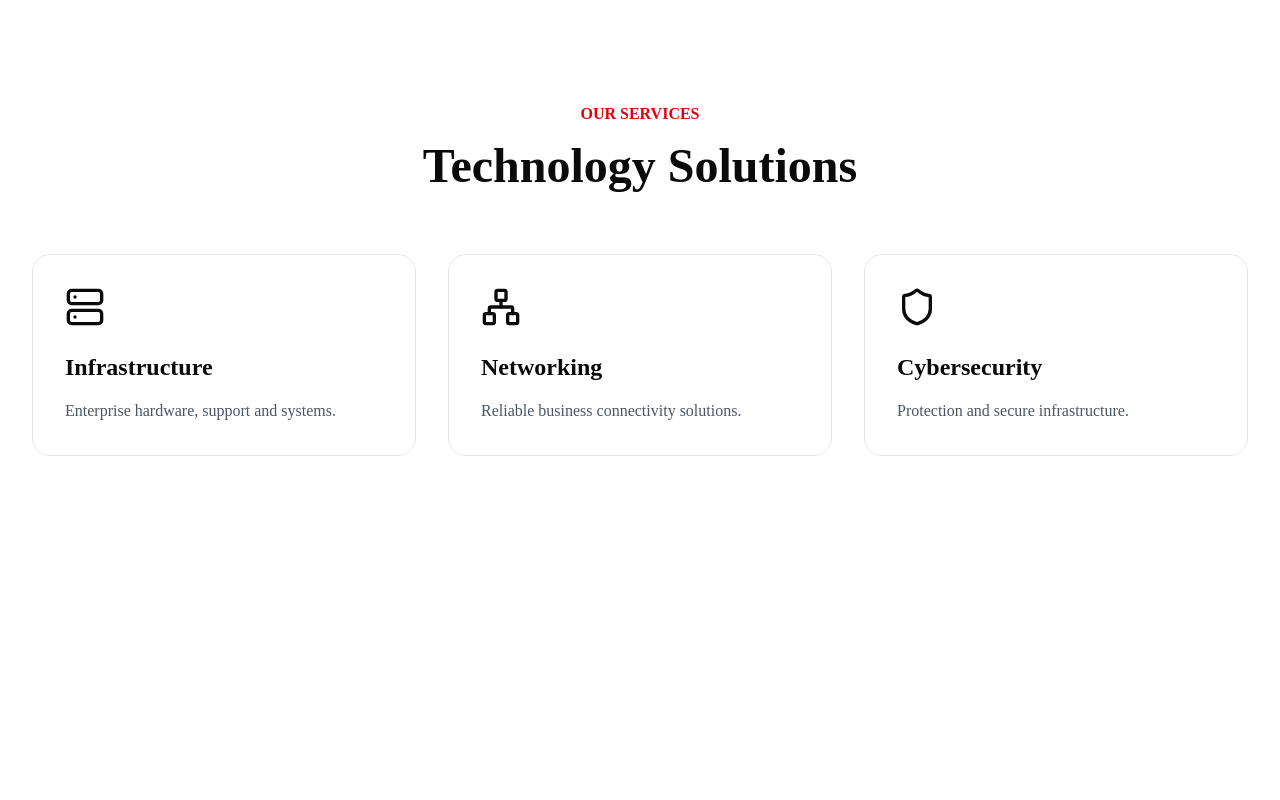
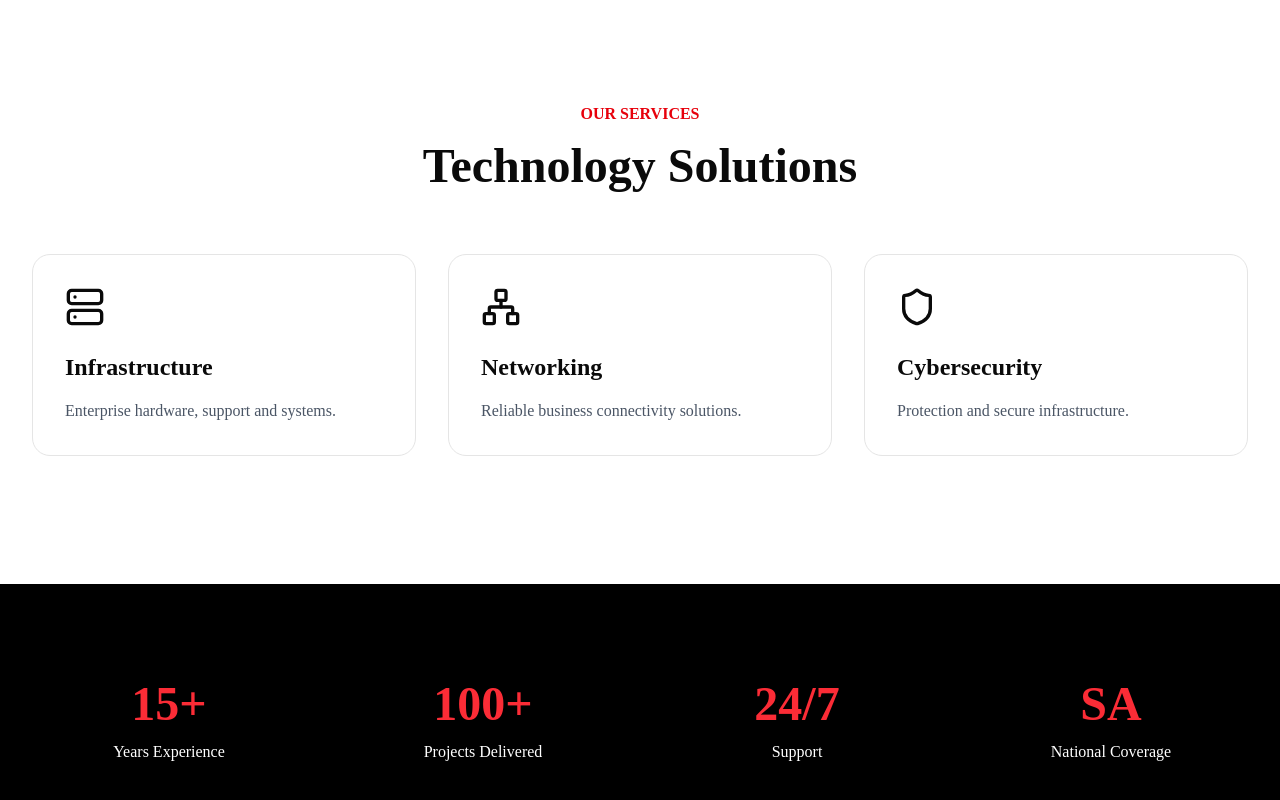
Before and after one commit to AmbeMajavu/metro-redesign-2026, a Next.js app: page / in a window 1280 px wide. Shown: the part 826-1626 px from the top of the page. Before the commit the page ends 1410 px from the top, so only its background shows below. Built offline with nearby package versions, Linux system fonts and the light colour scheme.

Commit message:
add stats section

```diff
--- a/app/page.tsx
+++ b/app/page.tsx
@@ -1,6 +1,7 @@
 import Navbar from "../components/Navbar";
 import Hero from "../components/Hero";
 import Services from "../components/Services";
+import Stats from "../components/Stats";
 
 export default function Home() {
   return (
@@ -12,6 +13,8 @@ export default function Home() {
 
       <Services />
 
+      <Stats />
+
     </main>
   );
 }
--- a/components/Hero.tsx
+++ b/components/Hero.tsx
@@ -1,6 +1,6 @@
 export default function Hero() {
   return (
-    <section className="min-h-screen bg-black text-white">
+    <section className="min-h-screen bg-gradient-to-b from-black to-zinc-900 text-white">
 
       <div className="max-w-7xl mx-auto px-8 py-40">
 
--- /dev/null
+++ b/components/Stats.tsx
@@ -0,0 +1,69 @@
+export default function Stats() {
+  return (
+    <section className="bg-black text-white py-24">
+
+      <div
+        className="
+        max-w-7xl
+        mx-auto
+        px-8
+        grid
+        md:grid-cols-4
+        gap-10
+        text-center
+        "
+      >
+
+        <div>
+
+          <h2 className="text-5xl font-bold text-red-500">
+            15+
+          </h2>
+
+          <p className="mt-3">
+            Years Experience
+          </p>
+
+        </div>
+
+        <div>
+
+          <h2 className="text-5xl font-bold text-red-500">
+            100+
+          </h2>
+
+          <p className="mt-3">
+            Projects Delivered
+          </p>
+
+        </div>
+
+        <div>
+
+          <h2 className="text-5xl font-bold text-red-500">
+            24/7
+          </h2>
+
+          <p className="mt-3">
+            Support
+          </p>
+
+        </div>
+
+        <div>
+
+          <h2 className="text-5xl font-bold text-red-500">
+            SA
+          </h2>
+
+          <p className="mt-3">
+            National Coverage
+          </p>
+
+        </div>
+
+      </div>
+
+    </section>
+  );
+}
```
